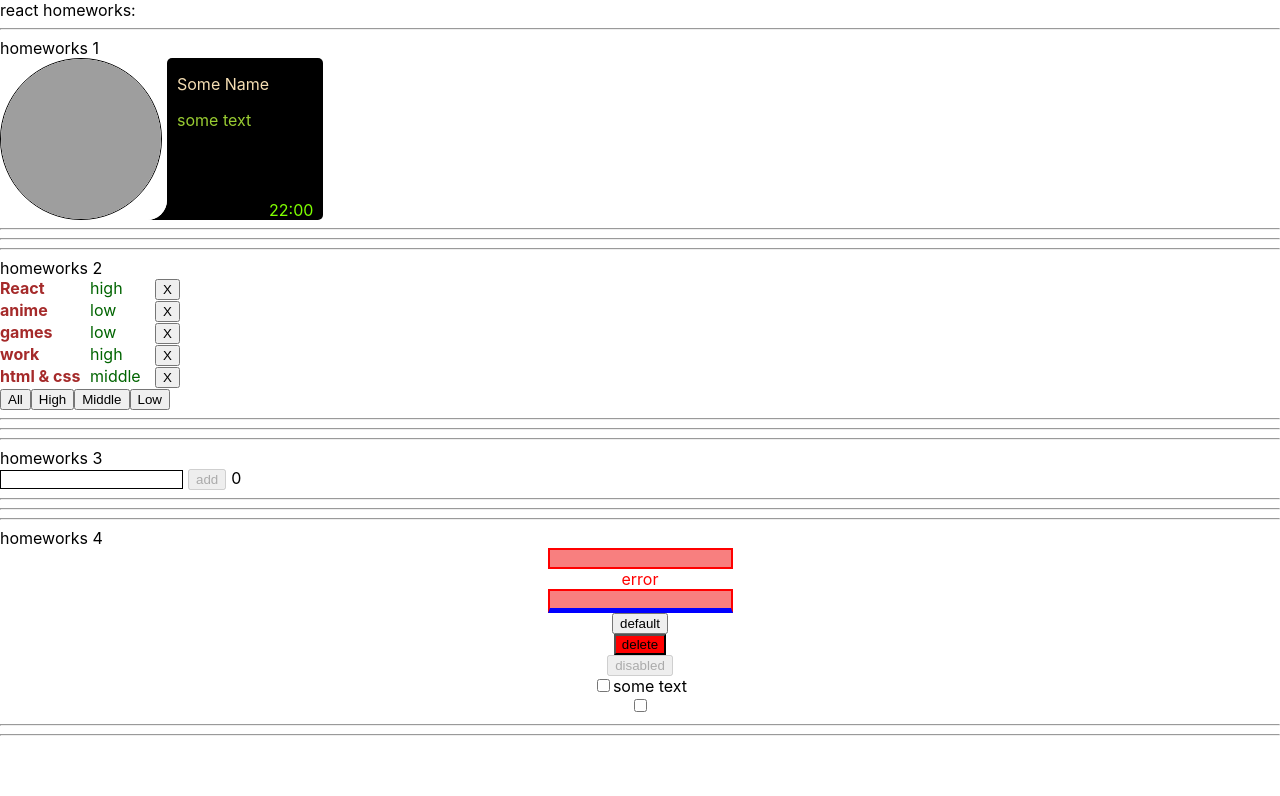
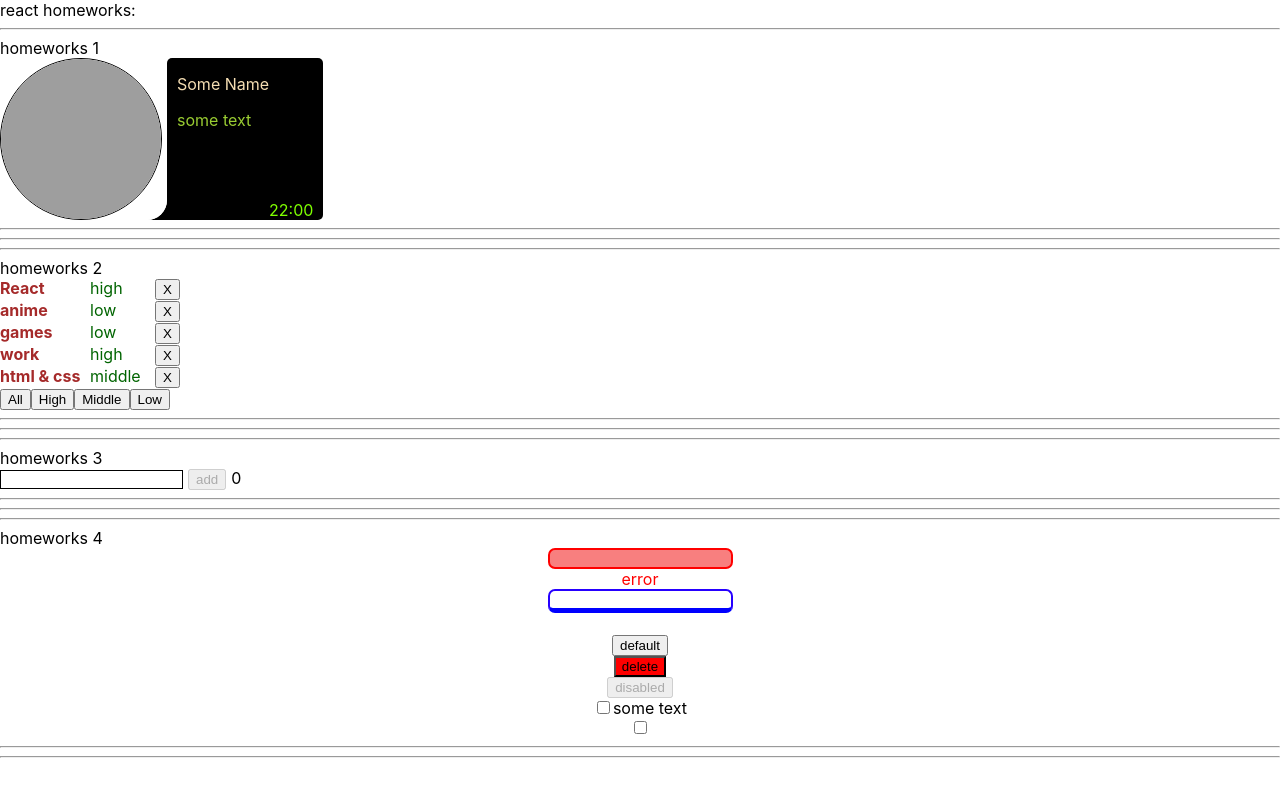
Before and after one commit to Pavel-SS/homework, a React (Create React App) app: page / in a window 1280 px wide. Shown: the top 796 px of the page. Built offline with nearby package versions, Linux system fonts and the light colour scheme; grey boxes are pictures that could not be loaded.

Commit message:
Update SuperInputText.tsx

```diff
--- a/src/p2-homeworks/h4/common/c1-SuperInputText/SuperInputText.tsx
+++ b/src/p2-homeworks/h4/common/c1-SuperInputText/SuperInputText.tsx
@@ -11,6 +11,7 @@ type SuperInputTextPropsType = DefaultInputPropsType & { // и + ещё проп
     onEnter?: () => void
     error?: string
     spanClassName?: string
+    className?: string
 }
 
 const SuperInputText: React.FC<SuperInputTextPropsType> = (
@@ -39,7 +40,7 @@ const SuperInputText: React.FC<SuperInputTextPropsType> = (
     }
 
     const finalSpanClassName = `${s.error} ${spanClassName ? spanClassName : ''}`
-    const finalInputClassName = `${s.errorInput} ${className}` // need to fix with (?:) and s.superInput
+    const finalInputClassName = `${s.input} ${className} ${error ? s.errorInput : s.superInput}` // need to fix with (?:) and s.superInput
 
     return (
         <>
```
